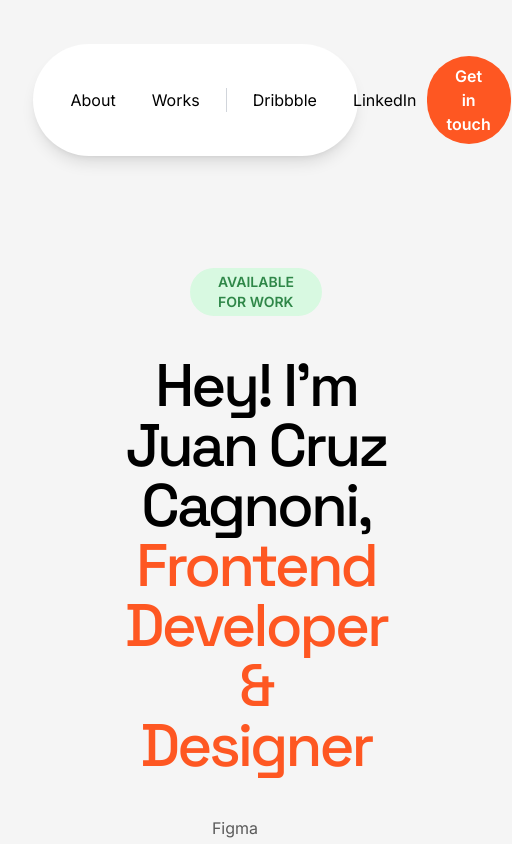
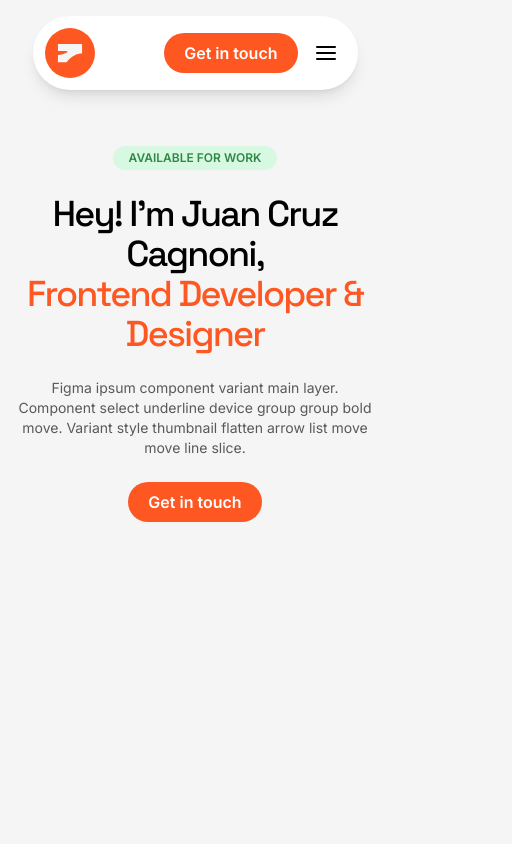
Before and after one commit to juancruzcagnoni/portfolio, a Next.js app: page / in a window 390 px wide. Shown: the top 844 px of the page, 512 px wide, since content can reach past the window. Built offline with nearby package versions, Linux system fonts and the light colour scheme.

Commit message:
optimizaciones

```diff
--- a/src/app/components/Navbar.jsx
+++ b/src/app/components/Navbar.jsx
@@ -1,9 +1,42 @@
+'use client'
+
 import Link from "next/link";
 import Image from "next/image";
+import { useState } from "react";
 
-const Navbar = () => {
+export default function Navbar() {
+  const [isOpen, setIsOpen] = useState(false);
+
+  const toggleMenu = () => setIsOpen(!isOpen);
+
+  const NavItems = () => (
+    <>
+      <li className="list-none">
+        <Link href="/" className="text-black text-base px-2.5">
+          About
+        </Link>
+      </li>
+      <li className="list-none">
+        <Link href="/" className="text-black text-base px-2.5">
+          Works
+        </Link>
+      </li>
+      <li className="border-l border-gray-300 h-6 hidden md:block"></li>
+      <li className="list-none">
+        <Link href="/" className="text-black text-base px-2.5">
+          Dribbble
+        </Link>
+      </li>
+      <li className="list-none">
+        <Link href="/" className="text-black text-base px-2.5">
+          LinkedIn
+        </Link>
+      </li>
+    </>
+  );
+
   return (
-    <nav className="bg-gray-800 p-3  rounded-full w-10/12 mx-auto mt-11 bg-white shadow-lg">
+    <nav className="bg-gray-800 p-3 rounded-full w-10/12 mx-auto mt-4 bg-white shadow-lg relative">
       <div className="container mx-auto flex justify-between items-center">
         <div className="flex items-center">
           <Link href="/">
@@ -14,36 +47,34 @@ const Navbar = () => {
               height={50}
             />
           </Link>
-          <ul className="flex space-x-4 ml-4">
-            <li>
-              <Link href="/" className="text-black text-base px-2.5">
-                About
-              </Link>
-            </li>
-            <li>
-              <Link href="/" className="text-black text-base px-2.5">
-                Works
-              </Link>
-            </li>
-            <li className="border-l border-gray-300 h-6"></li>
-            <li>
-              <Link href="/" className="text-black text-base px-2.5">
-                Dribbble
-              </Link>
-            </li>
-            <li>
-              <Link href="/" className="text-black text-base px-2.5">
-                LinkedIn
-              </Link>
-            </li>
+          <ul className="hidden md:flex space-x-4 ml-4">
+            <NavItems />
           </ul>
         </div>
-        <div>
-          <button className="btn">Get in touch</button>
+        <div className="flex items-center space-x-2">
+          <button className="btn">
+            Get in touch
+          </button>
+          <button
+            onClick={toggleMenu}
+            className="md:hidden p-2 rounded-md"
+            aria-label="Toggle menu"
+          >
+            <svg xmlns="http://www.w3.org/2000/svg" width="24" height="24" viewBox="0 0 24 24" fill="none" stroke="currentColor" strokeWidth="2" strokeLinecap="round" strokeLinejoin="round">
+              <line x1="3" y1="12" x2="21" y2="12"></line>
+              <line x1="3" y1="6" x2="21" y2="6"></line>
+              <line x1="3" y1="18" x2="21" y2="18"></line>
+            </svg>
+          </button>
         </div>
       </div>
+      {isOpen && (
+        <div className="absolute right-0 top-full bg-white shadow-lg rounded-b-lg mt-3 py-2 z-10 md:hidden rounded-lg h-max w-max">
+          <nav className="flex flex-col space-y-2 items-end p-5">
+            <NavItems />
+          </nav>
+        </div>
+      )}
     </nav>
   );
-};
-
-export default Navbar;
+}
--- a/src/app/page.jsx
+++ b/src/app/page.jsx
@@ -1,20 +1,28 @@
 import React from "react";
 import { Space_Grotesk } from "next/font/google";
 
-const spaceGrotesk = Space_Grotesk({ subsets: ["latin"], weight: ["400", "500", "700"] });
+const spaceGrotesk = Space_Grotesk({
+  subsets: ["latin"],
+  weight: ["400", "500", "700"],
+});
 
 function IndexPage() {
   return (
-    <div className="px-64">
-      <header className="flex flex-col items-center py-28">
-        <span className="mb-10 text-sm text-green bg-light-green py-1 px-7 rounded-full font-semibold">AVAILABLE FOR WORK</span>
-        <h1 className={`${spaceGrotesk.className} mb-10 font-medium text-6xl text-center tracking-tighter`}>
-          Hey! I’m Juan Cruz Cagnoni, <br /> <span className="text-orange">Frontend Developer & Designer</span>
+    <div className="px-4 sm:px-8 md:px-16 lg:px-32 xl:px-64">
+      <header className="flex flex-col items-center py-14 sm:py-20 md:py-28">
+        <span className="mb-6 sm:mb-8 md:mb-10 text-xs sm:text-sm text-green bg-light-green py-1 px-4 sm:px-6 md:px-7 rounded-full font-semibold">
+          AVAILABLE FOR WORK
+        </span>
+        <h1
+          className={`${spaceGrotesk.className} mb-6 sm:mb-8 md:mb-10 font-medium text-4xl sm:text-5xl md:text-6xl text-center tracking-tighter`}
+        >
+          Hey! I’m Juan Cruz Cagnoni, <br />
+          <span className="text-orange">Frontend Developer & Designer</span>
         </h1>
-        <p className="mb-10 text-base text-grey">
+        <p className="mb-6 sm:mb-8 md:mb-10 text-sm sm:text-base text-grey text-center">
           Figma ipsum component variant main layer. Component select underline
           device group group bold move. Variant style thumbnail flatten arrow list
-          move move line slice.{" "}
+          move move line slice.
         </p>
         <button className="btn">Get in touch</button>
       </header>
```
Also changed, not shown: package.json (+6 -5 lines), 1 other file (tests, documents, lock files or other folders).
